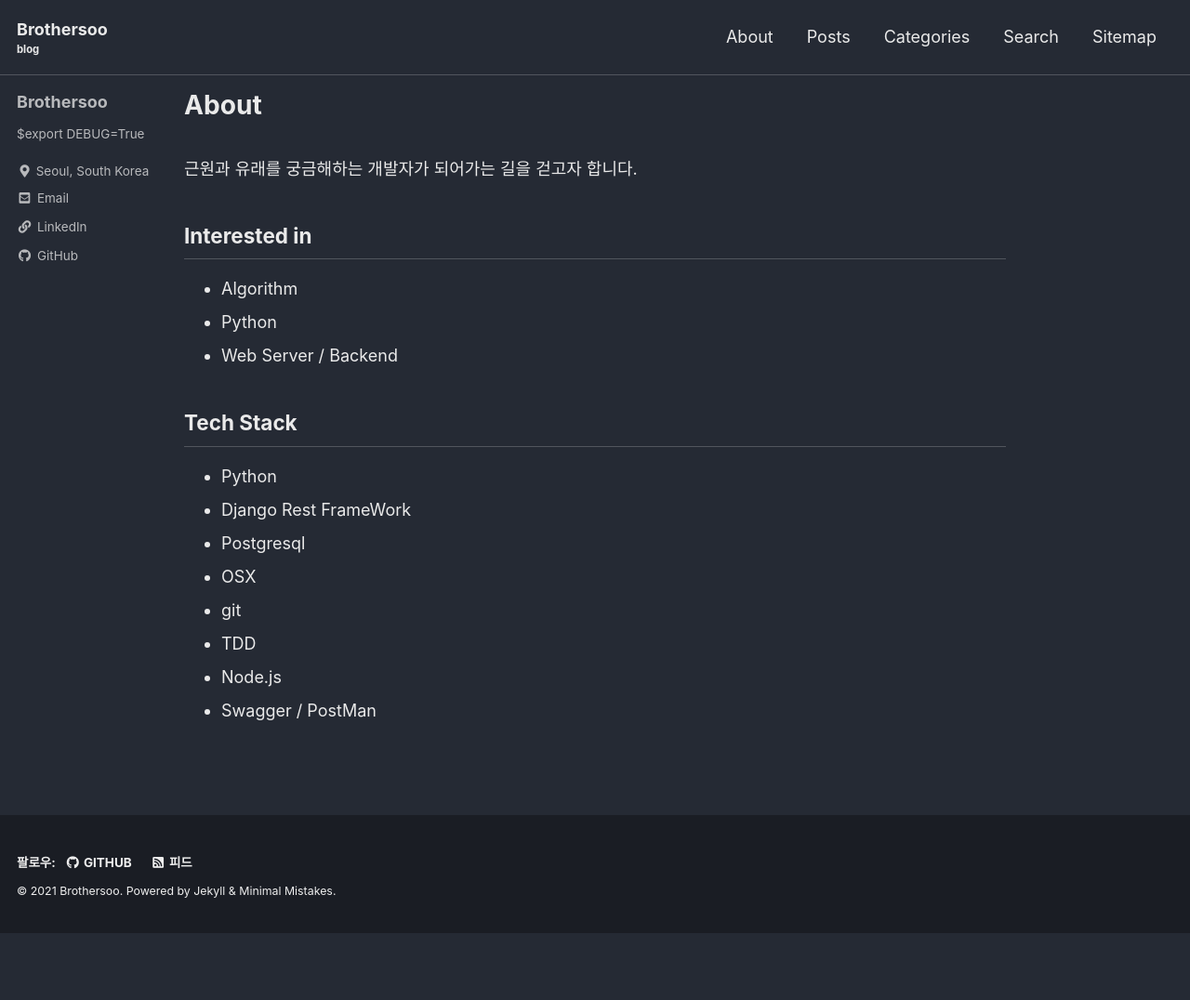
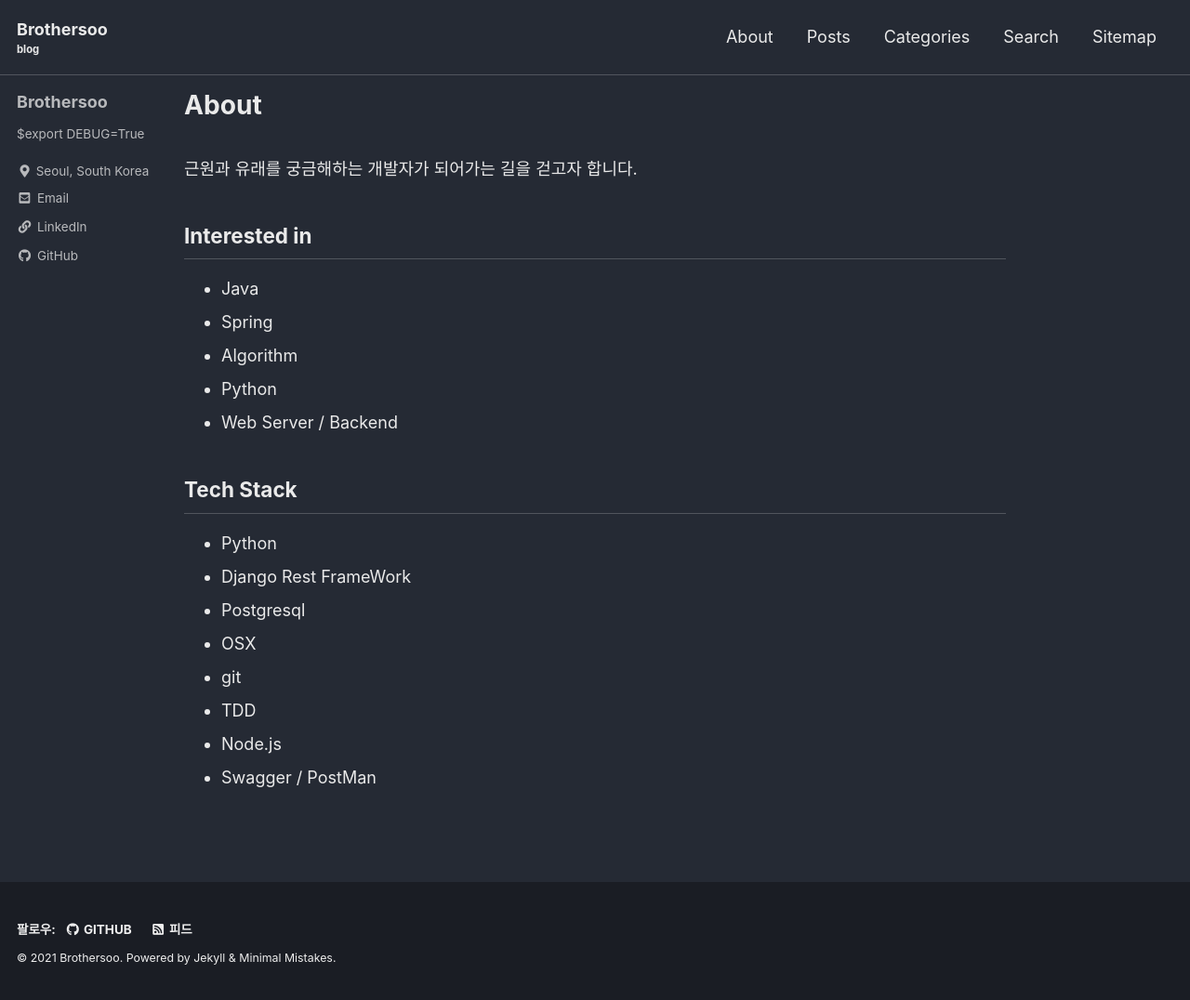
Before and after one commit to brothersoo/brothersoo.github.io, a Jekyll site: the page built from _pages/about.md, in a window 1280 px wide. Shown: the whole page at 93% size. Built offline with Jekyll 4.4.1, drawn with Linux system fonts in a browser that asks for light colours; cached includes are drawn as plain includes; before the commit the page ends 1004 px from its top, so only the background shows below that.

Commit message:
MODIFY: about

```diff
--- a/_pages/about.md
+++ b/_pages/about.md
@@ -9,6 +9,8 @@ author_profile: true
 
 
 ## Interested in
+- Java
+- Spring
 - Algorithm
 - Python
 - Web Server / Backend
```
